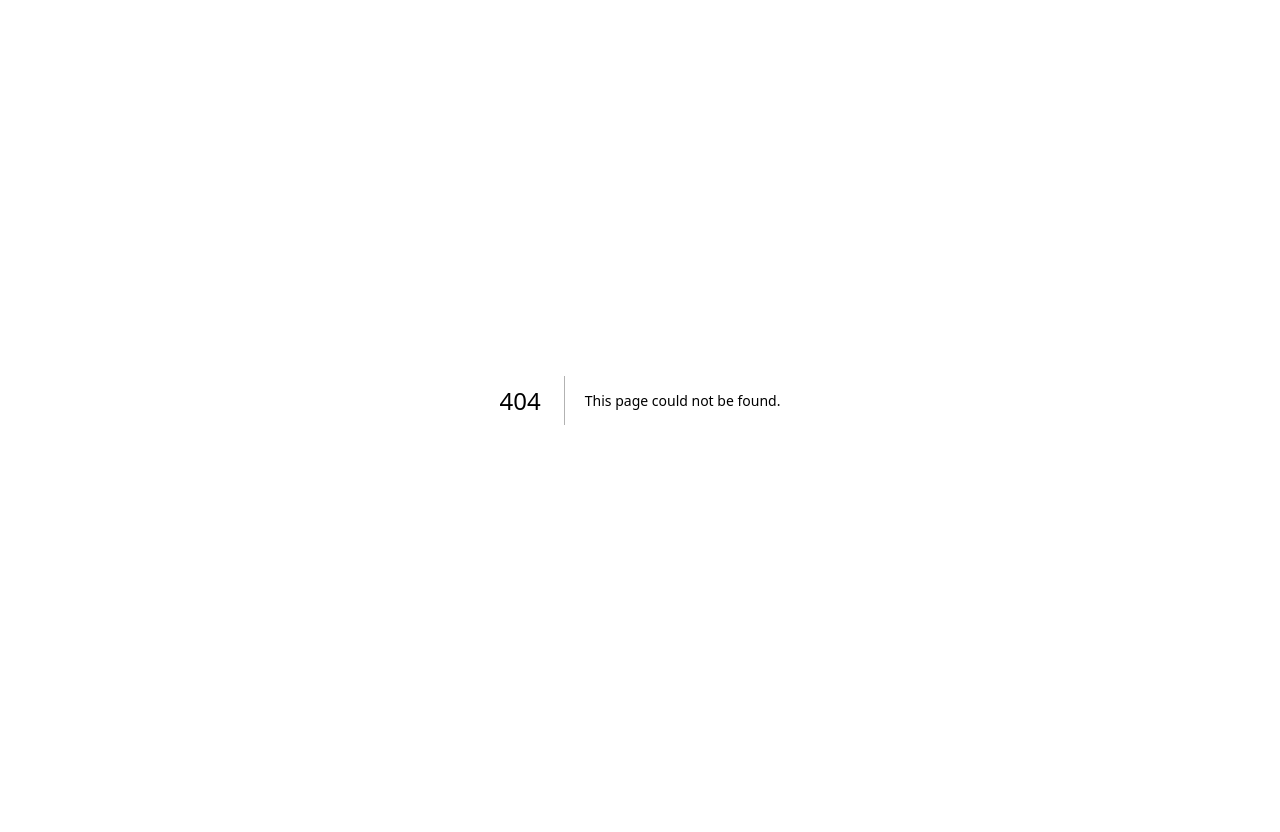
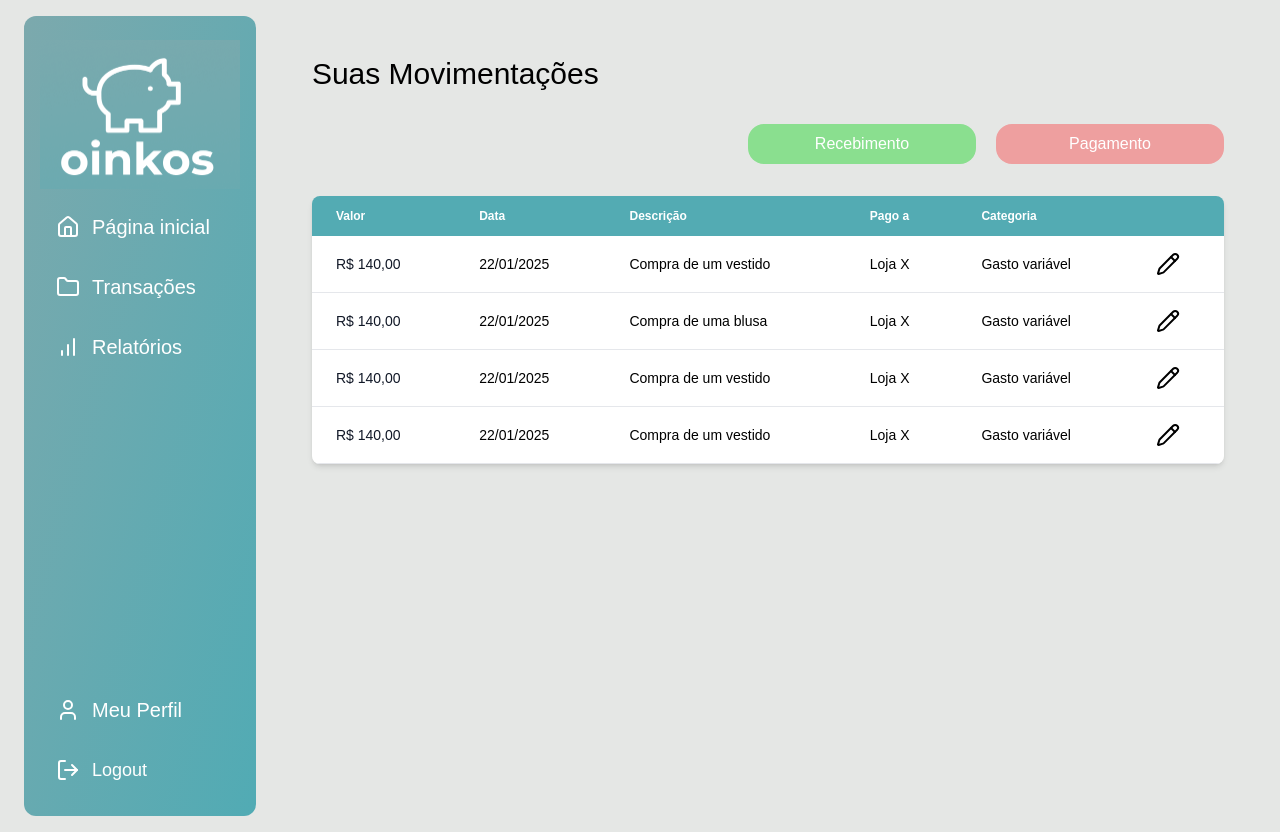
Before and after one commit to oinkos-finance/oinkos-website, a Next.js app: page /minhas_movimentacoes in a window 1280 px wide. Before the commit this address had no page. Before the commit the page ends 800 px from the top, so only its background shows below. Built offline with nearby package versions, Linux system fonts and the light colour scheme.

Commit message:
inicia tabela de movimentacoes

```diff
--- a/app/(home)/editar_perfil/page.tsx
+++ b/app/(home)/editar_perfil/page.tsx
@@ -39,7 +39,7 @@ export default function EditarPerfil() {
                         <button type="submit" className="bg-[#53ABB3] hover:bg-[#4da5ad] text-white p-2 text-center rounded-2xl w-10/12 md:w-1/5">
                             Concluir
                         </button>
-                        <Link href="/visualizar_perfil" className="bg-[#53ABB3] hover:bg-[#4da5ad] text-white p-2 rounded-2xl w-10/12 md:w-1/5 text-center">
+                        <Link href="/meu_perfil" className="bg-[#53ABB3] hover:bg-[#4da5ad] text-white p-2 rounded-2xl w-10/12 md:w-1/5 text-center">
                             Cancelar
                         </Link>
                     </div>
--- /dev/null
+++ b/app/(home)/minhas_movimentacoes/page.tsx
@@ -0,0 +1,69 @@
+import { Pencil } from "lucide-react";
+
+export default function MinhasMovimentacoes() {
+    return (
+        <div className="w-full min-h-screen flex flex-col gap-8 items-center py-10  md:px-8 rounded-xl">
+            <h2 className="text-black text-center md:text-start w-full text-3xl">Suas Movimentações</h2>
+            <div className="flex flex-col md:flex-row w-full justify-end items-center gap-6 md:gap-5">
+                <button className="bg-[#8ADF8F] hover:bg-[#86da8b] text-white p-2 text-center rounded-2xl w-9/12 md:w-1/4">Recebimento</button>
+                <button className="bg-[#EE9F9F] hover:bg-[#e09191] text-white p-2 text-center rounded-2xl w-9/12 md:w-1/4">Pagamento</button>
+            </div>
+            <div className="relative overflow-x-auto shadow-md sm:rounded-lg w-full">
+                <table className="w-full text-sm text-left rtl:text-right text-black">
+                    <thead className="text-xs text-white  bg-[#53ABB3]">
+                        <tr>
+                            <th scope="col" className="px-6 py-3">Valor</th>
+                            <th scope="col" className="px-6 py-3">Data</th>
+                            <th scope="col" className="px-6 py-3">Descrição</th>
+                            <th scope="col" className="px-6 py-3">Pago a</th>
+                            <th scope="col" className="px-6 py-3">Categoria</th>
+                            <th scope="col" className="px-6 py-3"></th>
+                        </tr>
+                    </thead>
+                    <tbody>
+                        <tr className="bg-white hover:bg-gray-50 border-b">
+                            <th scope="row" className="px-6 py-4 font-medium text-gray-900 whitespace-nowrap">R$ 140,00</th>
+                            <td className="px-6 py-4">22/01/2025</td>
+                            <td className="px-6 py-4">Compra de um vestido</td>
+                            <td className="px-6 py-4">Loja X</td>
+                            <td className="px-6 py-4">Gasto variável</td>
+                            <td className="px-6 py-4">
+                                <Pencil />
+                            </td>
+                        </tr>
+                        <tr className="bg-white hover:bg-gray-50 border-b">
+                            <th scope="row" className="px-6 py-4 font-medium text-gray-900 whitespace-nowrap">R$ 140,00</th>
+                            <td className="px-6 py-4">22/01/2025</td>
+                            <td className="px-6 py-4">Compra de uma blusa</td>
+                            <td className="px-6 py-4">Loja X</td>
+                            <td className="px-6 py-4">Gasto variável</td>
+                            <td className="px-6 py-4">
+                                <Pencil />
+                            </td>
+                        </tr>
+                        <tr className="bg-white hover:bg-gray-50 border-b">
+                            <th scope="row" className="px-6 py-4 font-medium text-gray-900 whitespace-nowrap">R$ 140,00</th>
+                            <td className="px-6 py-4">22/01/2025</td>
+                            <td className="px-6 py-4">Compra de um vestido</td>
+                            <td className="px-6 py-4">Loja X</td>
+                            <td className="px-6 py-4">Gasto variável</td>
+                            <td className="px-6 py-4">
+                                <Pencil />
+                            </td>
+                        </tr>
+                        <tr className="bg-white hover:bg-gray-50 border-b">
+                            <th scope="row" className="px-6 py-4 font-medium text-gray-900 whitespace-nowrap">R$ 140,00</th>
+                            <td className="px-6 py-4">22/01/2025</td>
+                            <td className="px-6 py-4">Compra de um vestido</td>
+                            <td className="px-6 py-4">Loja X</td>
+                            <td className="px-6 py-4">Gasto variável</td>
+                            <td className="px-6 py-4">
+                                <Pencil />
+                            </td>
+                        </tr>
+                    </tbody>
+                </table>
+            </div>
+        </div>
+    );
+}
--- a/components/sidebar/sidebar.tsx
+++ b/components/sidebar/sidebar.tsx
@@ -10,7 +10,7 @@ export default function Sidebar() {
                 <Link href="/pagina_inicial" className="hover:bg-[#2c7a7e] text-xl py-2 px-4 rounded-md flex items-center gap-3">
                     <Home /> Página inicial
                 </Link>
-                <Link href="/transacoes" className="hover:bg-[#2c7a7e] text-xl py-2 px-4 rounded-md flex items-center gap-3">
+                <Link href="/minhas_movimentacoes" className="hover:bg-[#2c7a7e] text-xl py-2 px-4 rounded-md flex items-center gap-3">
                     <Folder /> Transações
                 </Link>
                 <Link href="/relatorios" className="hover:bg-[#2c7a7e] text-xl py-2 px-4 rounded-md flex items-center gap-3">
@@ -18,7 +18,7 @@ export default function Sidebar() {
                 </Link>
             </div>
             <div className="flex flex-col gap-4">
-                <Link href="/visualizar_perfil" className="hover:bg-[#2c7a7e] text-xl py-2 px-4 rounded-md flex items-center gap-3">
+                <Link href="/meu_perfil" className="hover:bg-[#2c7a7e] text-xl py-2 px-4 rounded-md flex items-center gap-3">
                     <User /> Meu Perfil
                 </Link>
                 <Link href="/" className="hover:bg-[#FF4D4D]/80 py-2 px-4 text-lg rounded-md flex items-center gap-3">
```
Also changed, not shown: app/(home)/meu_perfil/page.tsx (renamed from app/(home)/visualizar_perfil/page.tsx).
